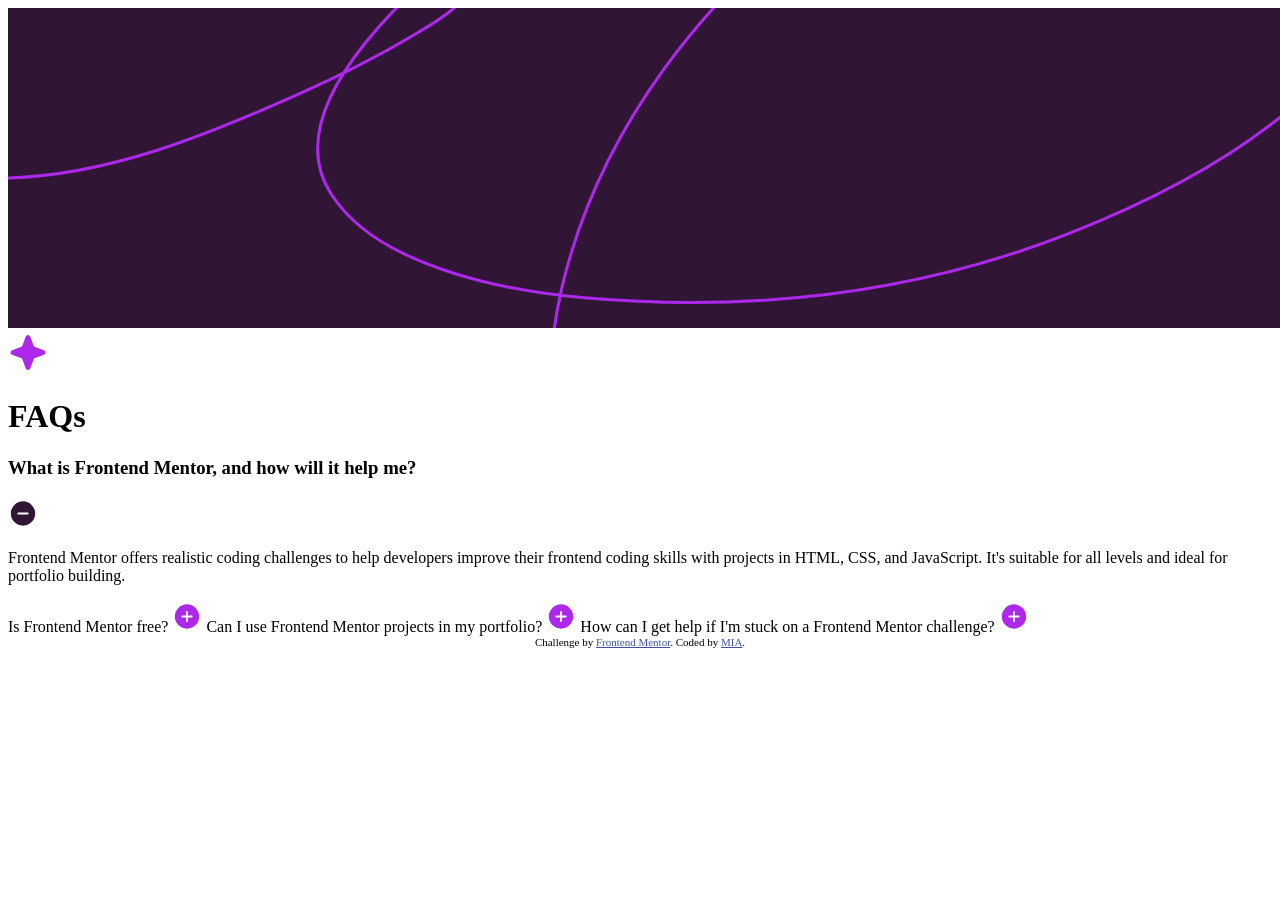
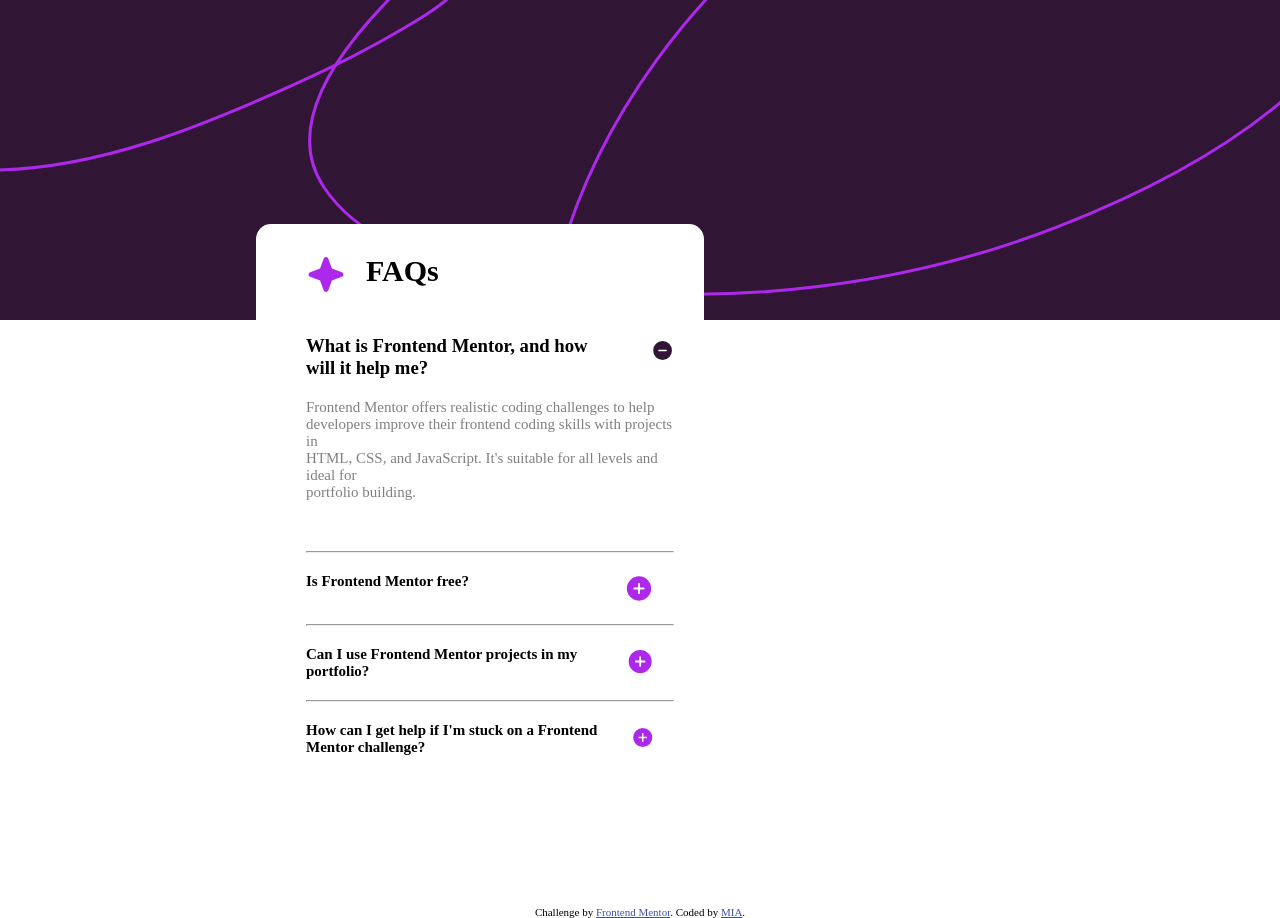
Before and after one commit to Kimia-Behrouzfar/Frontend-Mentor, a plain HTML site: page faq-accordion-main/index.html in a window 1280 px wide. Shown: the top 918 px of the page. Before the commit the page ends 800 px from the top, so only its background shows below. Drawn offline with Linux system fonts and the light colour scheme.

Commit message:
css done

```diff
--- a/faq-accordion-main/index.html
+++ b/faq-accordion-main/index.html
@@ -11,6 +11,7 @@
       sizes="32x32"
       href="./assets/images/favicon-32x32.png"
     />
+    <link rel="stylesheet" href="./style.css" />
 
     <title>Frontend Mentor | FAQ accordion</title>
 
@@ -48,10 +49,13 @@
           <clipPath id="a"><path fill="#fff" d="M0 0h1440v320H0z" /></clipPath>
         </defs>
       </svg>
+
       <!-- background -->
+      <section class="cart">
         <div class="header">
           <!-- icon star -->
           <svg
+            class="star"
             xmlns="http://www.w3.org/2000/svg"
             width="40"
             height="41"
@@ -67,6 +71,7 @@
           <h1>FAQs</h1>
         </div>
         <div class="body">
+          <div class="head">
             <h3>What is Frontend Mentor, and how will it help me?</h3>
             <!-- icon minus -->
             <svg
@@ -82,15 +87,23 @@
               />
             </svg>
             <!-- icon minus -->
+          </div>
           <p>
-          Frontend Mentor offers realistic coding challenges to help developers
-          improve their frontend coding skills with projects in HTML, CSS, and
-          JavaScript. It's suitable for all levels and ideal for portfolio
-          building.
+            Frontend Mentor offers realistic coding challenges to help
+            <br />
+            developers improve their frontend coding skills with projects in
+            <br />
+            HTML, CSS, and JavaScript. It's suitable for all levels and ideal
+            for
+            <br />
+            portfolio building.
           </p>
         </div>
-      <div class="footer">
-        <span>Is Frontend Mentor free?</span>
+
+        <ul class="footer">
+          <hr />
+          <li>
+            Is Frontend Mentor free?
             <!-- icon plus -->
             <svg
               xmlns="http://www.w3.org/2000/svg"
@@ -105,7 +118,10 @@
               />
             </svg>
             <!-- icon plus -->
-        <span>Can I use Frontend Mentor projects in my portfolio?</span>
+          </li>
+          <hr />
+          <li>
+            Can I use Frontend Mentor projects in my portfolio?
             <!-- icon plus -->
             <svg
               xmlns="http://www.w3.org/2000/svg"
@@ -120,9 +136,10 @@
               />
             </svg>
             <!-- icon plus -->
-        <span
-          >How can I get help if I'm stuck on a Frontend Mentor challenge?
-        </span>
+          </li>
+          <hr />
+          <li>
+            How can I get help if I'm stuck on a Frontend Mentor challenge?
             <!-- icon plus -->
             <svg
               xmlns="http://www.w3.org/2000/svg"
@@ -137,7 +154,9 @@
               />
             </svg>
             <!-- icon plus -->
-      </div>
+          </li>
+        </ul>
+      </section>
     </main>
 
     <!-- answer -->
--- /dev/null
+++ b/faq-accordion-main/style.css
@@ -0,0 +1,60 @@
+* {
+  margin: 0;
+  padding: 0;
+  box-sizing: border-box;
+}
+.cart {
+  position: relative;
+  top: -100px;
+  left: 20%;
+  width: 35%;
+  background-color: rgb(255, 255, 255);
+  padding: 30px;
+  border-radius: 15px;
+}
+.header {
+  margin-left: 20px;
+  display: flex;
+}
+.header .star {
+  /* width: 30px;
+  height: 30px; */
+}
+.header h1 {
+  margin-left: 20px;
+  font-size: 30px;
+  font-weight: bold;
+}
+.body .head {
+  margin-left: 20px;
+  margin-top: 40px;
+  display: flex;
+}
+.head svg {
+  margin-left: 30px;
+  /* width: 20px;
+  height: 20px; */
+}
+.body p {
+  margin-left: 20px;
+  color: gray;
+  font-size: 15px;
+  margin-top: 20px;
+  margin-bottom: 50px;
+}
+.footer li {
+  font-size: 15px;
+  font-weight: bold;
+  padding: 20px;
+  /* width: 30%; */
+  display: flex;
+  justify-content: space-between;
+}
+.footer svg {
+  /* width: 20px;
+  height: 20px; */
+}
+hr {
+  margin-left: 20px;
+  /* width: 28%; */
+}
```
Lines whose indentation alone changed are shown as unchanged.
